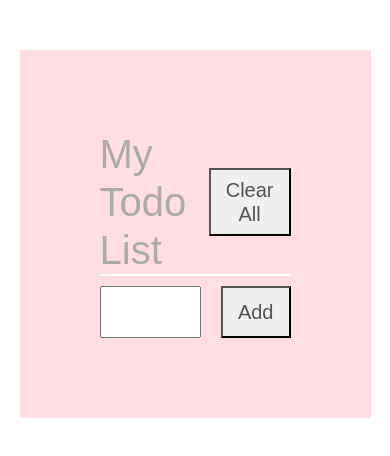
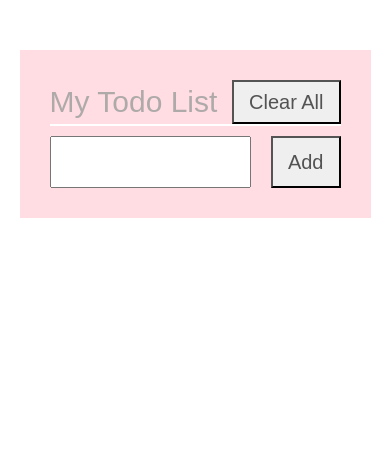
Before and after one commit to yukosuga/todo-list, a website: page index.html in a window 390 px wide. Drawn offline with nearby package versions, Linux system fonts and the light colour scheme; a web font is replaced by a local one.

Commit message:
Modified h1 size

```diff
--- a/style.css
+++ b/style.css
@@ -80,10 +80,14 @@ button {
   .container {
     width: 90%;
     margin: 5rem auto;
-    padding: 8rem;
+    padding: 3rem;
+  }
+
+  form input {
+    width: 90%;
+  }
+
+  h1 {
+    font-size: 3rem;
+  }
 }
-
-form input {
-width: 90%;
-}
-}
```
